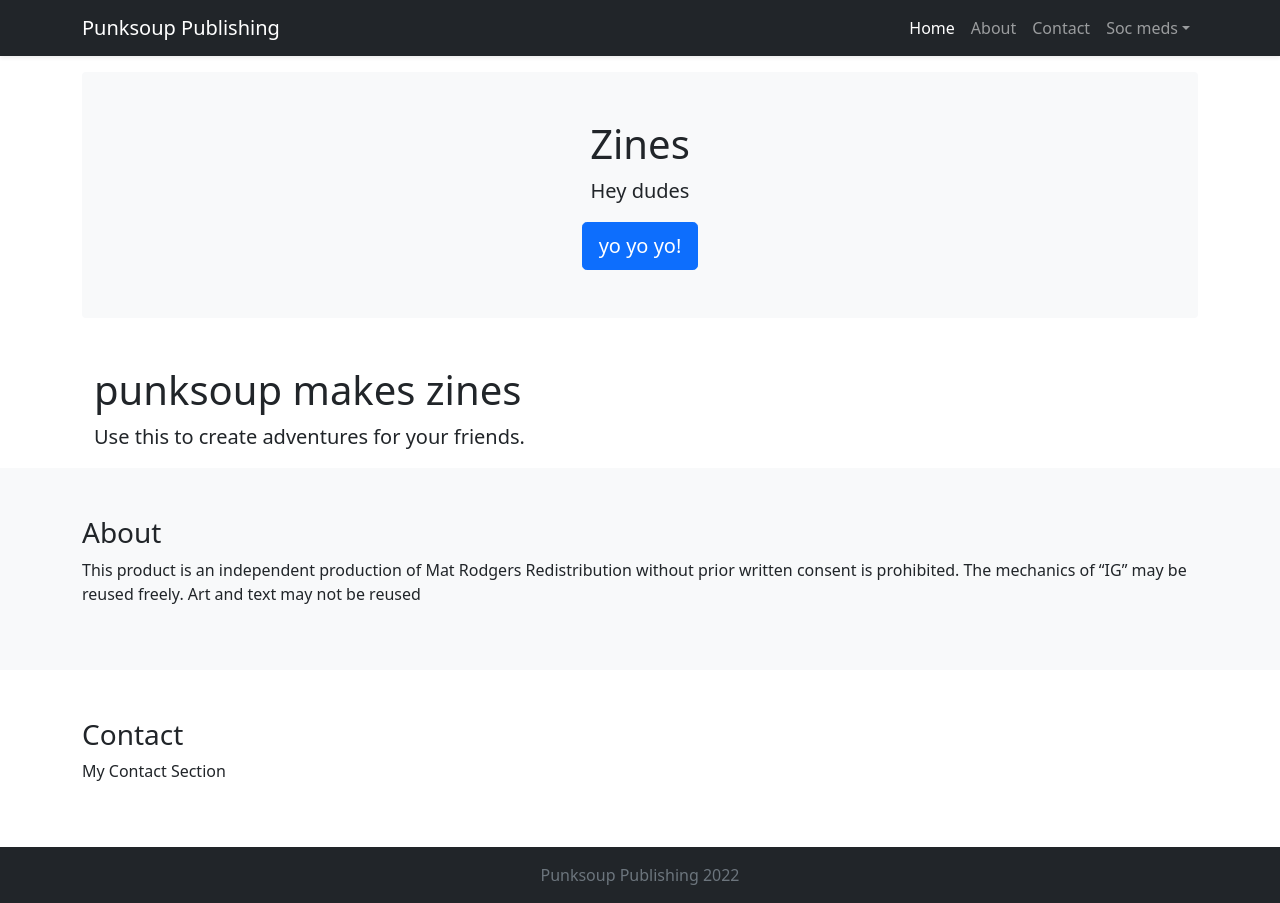
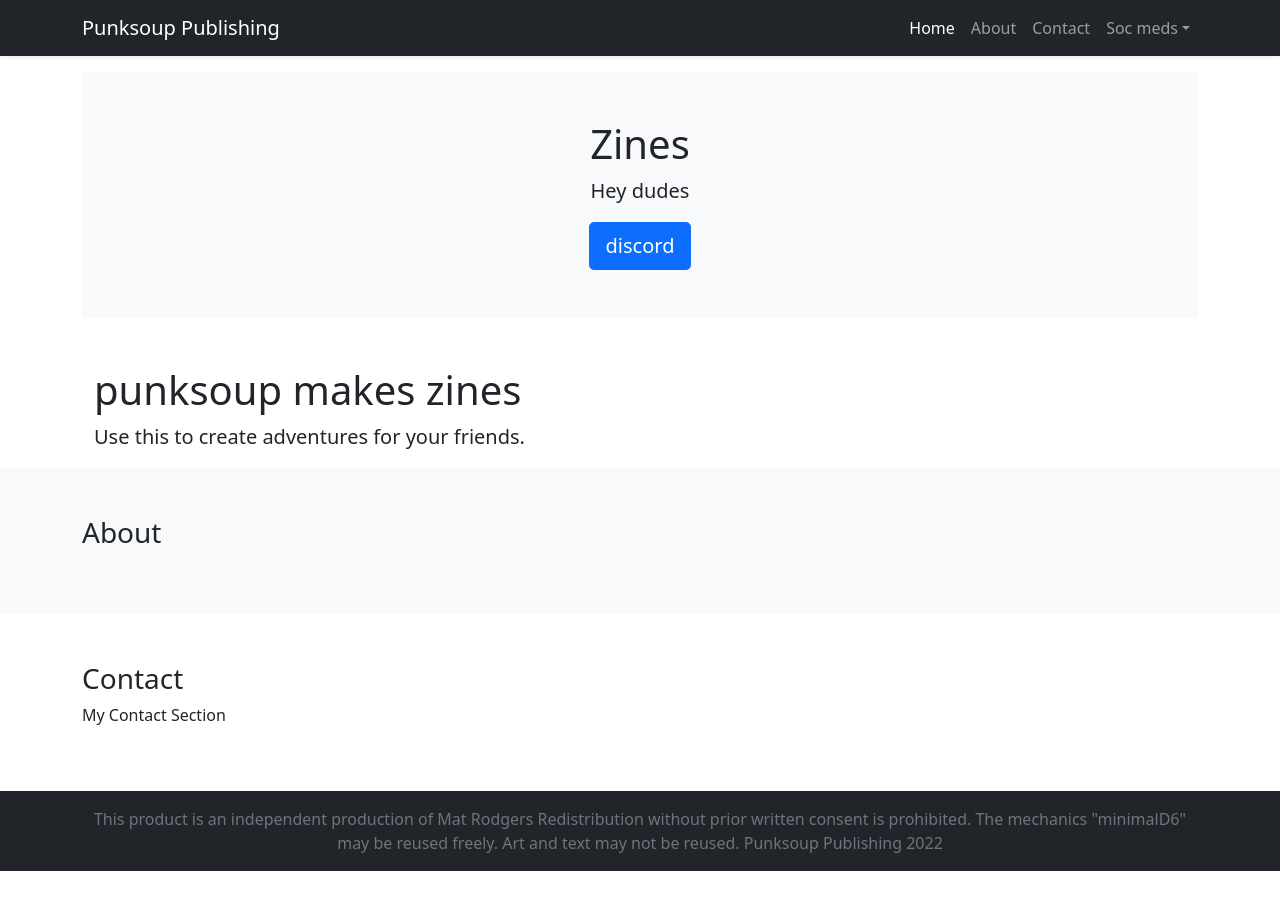
Before and after one commit to punksoup/punksoup.github.io, a plain HTML site: page index.html in a window 1280 px wide. After the commit the page ends 871 px from the top, so only its background shows below. Drawn offline with nearby package versions, Linux system fonts and the light colour scheme.

Commit message:
Update index.html

```diff
--- a/index.html
+++ b/index.html
@@ -55,7 +55,7 @@
 			<div class="bg-light p-5 rounded text-center">
 				<h1>Zines</h1>
 				<p class="lead">Hey dudes</p>
-				<a class="btn btn-lg btn-primary" href="/rawcode.txt" role="button">yo yo yo!</a>
+				<a class="btn btn-lg btn-primary" href="/rawcode.txt" role="button">discord</a>
 			</div>
 
 
@@ -71,9 +71,7 @@
 		<section id="about" class="bg-light py-5">
 			<div class="container">
                        <h3>About</h3>
-						<p>This product is an independent production of Mat Rodgers
-Redistribution without prior written consent is prohibited.
-The mechanics of “IG” may be reused freely. Art and text may not be reused
+						<p>
 </p>
 			</div>
 		</section>
@@ -90,7 +88,9 @@ The mechanics of “IG” may be reused freely. Art and text may not be reused
 
 		<footer class="footer mt-auto py-3 bg-dark">
 			<div class="container text-center">
-				<span class="text-muted">Punksoup Publishing 2022</span>
+				<span class="text-muted">This product is an independent production of Mat Rodgers
+Redistribution without prior written consent is prohibited.
+The mechanics "minimalD6" may be reused freely. Art and text may not be reused. Punksoup Publishing 2022</span>
 			</div>
 		</footer>
 
```
